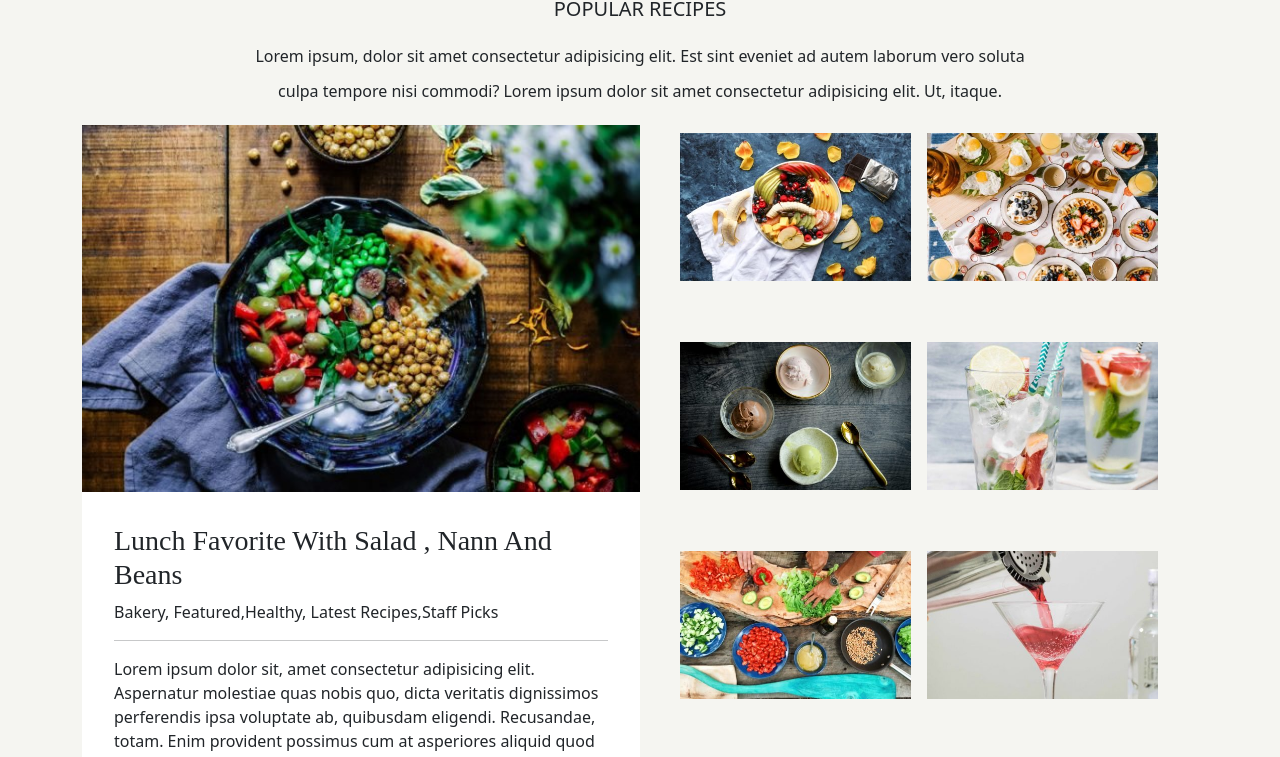
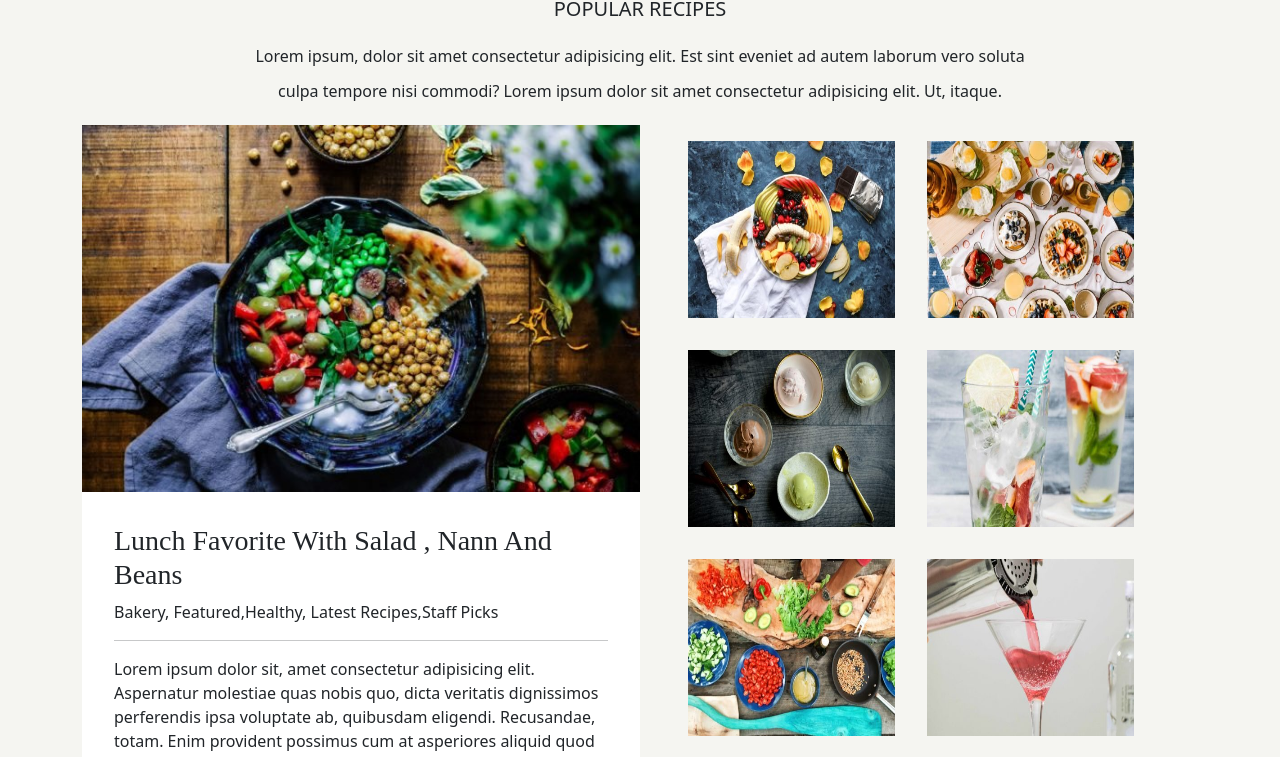
Before and after one commit to AndreaGallini/proj-html-vuejs, a Vue app: page / in a window 1280 px wide. Shown: the part 1619-2376 px from the top of the page. Built offline with nearby package versions, Linux system fonts and the light colour scheme; the HTML template or start-up script is replaced by a standard one.

Commit message:
starting add hover effect

```diff
--- a/src/components/MainComponents/FoodieJournalComponent.vue
+++ b/src/components/MainComponents/FoodieJournalComponent.vue
@@ -2,13 +2,22 @@
   <div class="container-lg my-container">
     <h2 class="title">Foodie journal</h2>
     <section class="row">
-      <div
-        class="col-4 my-cards"
-        v-for="(card, id) in store.foodieJournalArray"
-      >
+      <div class="my-cards" v-for="(card, id) in store.foodieJournalArray">
         <img :src="card.image" alt="" />
+
         <h3>{{ card.title }}</h3>
         <p>{{ card.date }}</p>
+        <div class="card__overlay">
+          <div class="overlay__text">
+            <span class="round">
+              <a href="#">
+                <i class="fa-solid fa-link"></i>
+              </a>
+            </span>
+
+            <p>{{ card.title }}</p>
+          </div>
+        </div>
       </div>
     </section>
   </div>
@@ -26,6 +35,7 @@ export default {
 </script>
 
 <style lang="scss" scoped>
+@use "../../assets/partials/partials" as *;
 img {
   width: 100%;
   margin-bottom: 10px;
@@ -63,6 +73,12 @@ img {
   flex-direction: column;
   align-items: center;
   justify-content: center;
+  position: relative;
+  width: calc(100% / 3);
+  img {
+    position: relative;
+    width: 100%;
+  }
 }
 .my-container {
   position: absolute;
@@ -74,4 +90,50 @@ img {
 h3 {
   font-family: "Vidaloka", serif;
 }
+.card__overlay {
+  position: absolute;
+  top: 0;
+  bottom: 0;
+  left: 0.75rem;
+  right: 0;
+  height: 273px;
+  width: calc(100% - 1.5rem);
+  opacity: 0;
+  visibility: none;
+  transition: 0.5s ease;
+
+  background: rgb(255, 74, 0);
+  background: linear-gradient(
+    0deg,
+    rgba(255, 74, 0, 0.9094012605042017) 0%,
+    rgba(150, 51, 0, 0.8477766106442577) 85%
+  );
+}
+.overlay__text {
+  display: flex;
+  flex-direction: column;
+  align-items: center;
+  justify-content: center;
+  height: 273px;
+  color: white;
+  p {
+    font-family: "Vidaloka", serif;
+    font-weight: bold;
+    font-size: 20px;
+    padding: 1rem 1rem;
+  }
+}
+.my-cards:hover .card__overlay {
+  opacity: 1;
+}
+.round {
+  background-color: white;
+  padding: 0.75rem;
+  border-radius: 50%;
+  color: $brandColor;
+  a {
+    text-decoration: none;
+    color: $brandColor;
+  }
+}
 </style>
--- a/src/components/MainComponents/JumboComponent.vue
+++ b/src/components/MainComponents/JumboComponent.vue
@@ -56,9 +56,14 @@ export default {};
   flex-wrap: wrap;
   text-align: center;
   padding: 3rem;
+  cursor: pointer;
   h2 {
     font-size: 50px;
     font-family: "Vidaloka", serif;
+    transition: all 0.5s;
+    &:hover {
+      color: $brandColor;
+    }
   }
 }
 </style>
--- a/src/components/MainComponents/PopularRecipes.vue
+++ b/src/components/MainComponents/PopularRecipes.vue
@@ -32,8 +32,19 @@
         </div>
       </div>
       <div class="right">
-        <div class="col-6" v-for="cards in store.popularRecipes">
-          <img :src="cards" alt="" />
+        <div class="my-card-6" v-for="cards in store.popularRecipes">
+          <img :src="cards.img" alt="" />
+          <div class="card__overlay">
+            <div class="overlay__text">
+              <span class="round">
+                <a :href="cards.link">
+                  <i class="fa-solid fa-link"></i>
+                </a>
+              </span>
+
+              <p>{{ cards.testo }}</p>
+            </div>
+          </div>
         </div>
       </div>
     </div>
@@ -86,7 +97,7 @@ img {
   flex-wrap: wrap;
   padding: 0 2rem;
   div {
-    padding: 0.5rem;
+    padding: 1rem;
     img {
       width: 100%;
     }
@@ -115,4 +126,58 @@ h2 {
 h3 {
   font-family: "Vidaloka", serif;
 }
+.my-card-6 {
+  position: relative;
+  width: calc((100% - 1rem) / 2);
+  display: flex;
+  flex-direction: column;
+  align-items: center;
+  justify-content: center;
+  text-align: center;
+  img {
+    width: 100%;
+    height: 100%;
+  }
+  i {
+    margin-bottom: 2rem;
+  }
+  p {
+    color: white;
+    font-family: "Vidaloka", serif;
+    font-weight: bold;
+    font-size: 18px;
+  }
+}
+.card__overlay {
+  position: absolute;
+  top: 1rem;
+  bottom: 1rem;
+  left: 1rem;
+  right: 0;
+  height: calc(100% - 2rem);
+  width: calc(100% - 2rem);
+  opacity: 0;
+  visibility: none;
+  transition: 0.5s ease;
+
+  background: rgb(255, 74, 0);
+  background: linear-gradient(
+    0deg,
+    rgba(255, 74, 0, 0.9094012605042017) 0%,
+    rgba(150, 51, 0, 0.8477766106442577) 85%
+  );
+}
+.my-card-6:hover .card__overlay {
+  opacity: 1;
+}
+.round {
+  background-color: white;
+  padding: 0.75rem;
+  border-radius: 50%;
+  color: $brandColor;
+  a {
+    text-decoration: none;
+    color: $brandColor;
+  }
+}
 </style>
--- a/src/store.js
+++ b/src/store.js
@@ -30,14 +30,63 @@ export const store = reactive({
 
     ],
     popularRecipes: [
-        '/images/Mixed-fruits-460x295.jpg',
-        '/images/r-rachel-park-366508-unsplash-min-460x295.jpg',
-        '/images/r-michelle-tsang-500721-unsplash-min-460x295.jpg',
-        '/images/quick-summer-drink-460x295.jpg',
-        '/images/r-maarten-van-den-heuvel-400626-unsplash-min-460x295.jpg',
-        '/images/perfect-cosmopolitan-460x295.jpg',
-        '/images/r-brooke-lark-96398-unsplash-min-460x295.jpg',
-        '/images/fi2x-6-460x295.jpg',
+        {
+            img: '/images/Mixed-fruits-460x295.jpg',
+            testo: 'Fruit Platter with Banana,Mango,Berries and Orange',
+            link:'https://avada.theme-fusion.com/food/recipes/fruit-platter-with-banana-mango-berries-and-orange/',
+
+
+        },
+        {
+            img: '/images/r-rachel-park-366508-unsplash-min-460x295.jpg',
+            testo: 'Breakfast Delight With STrawberry, Egg And Fruit',
+            link:'https://avada.theme-fusion.com/food/recipes/breakfast-delight-with-strawberry-egg-and-fruit/',
+
+
+        },
+        {
+            img: '/images/r-michelle-tsang-500721-unsplash-min-460x295.jpg',
+            testo: 'Ice Cream HeaveWith Vanilla,Chocolate And Pistacchio',
+            link:'https://avada.theme-fusion.com/food/recipes/ice-cream-heaven-with-vanilla-chocolate-and-pistachio/',
+
+
+        },
+        {
+            img: '/images/quick-summer-drink-460x295.jpg',
+            testo: 'Video Recipe: How to Make a Cool Summer Drink',
+            link:'https://avada.theme-fusion.com/food/recipes/video-recipe-how-to-make-a-cool-summer-drink/',
+
+
+        },
+        {
+            img: '/images/r-maarten-van-den-heuvel-400626-unsplash-min-460x295.jpg',
+            testo: 'Ketogenic Diet Recipe with Avocado',
+            link:'https://avada.theme-fusion.com/food/recipes/ketogenic-diet-recipe-with-avocado/',
+
+
+        },
+        {
+            img: '/images/perfect-cosmopolitan-460x295.jpg',
+            testo: 'Video Recipe : The Perfect Cosmopolitan',
+            link:'https://avada.theme-fusion.com/food/recipes/video-recipe-the-perfect-cosmopolitan/',
+
+
+        },
+        {
+            img: '/images/r-brooke-lark-96398-unsplash-min-460x295.jpg',
+            testo: 'Summer Cheese Platter with Berries, Crackers and Wine',
+            link:'https://avada.theme-fusion.com/food/recipes/summer-cheese-platter-with-berries-crackers-and-wine/',
+
+
+        },
+        {
+            img: '/images/fi2x-6-460x295.jpg',
+            testo: 'Strawberyy Fruit Pies Served With Tea',
+            link:'https://avada.theme-fusion.com/food/recipes/strawberry-fruit-pies-served-with-tea/',
+
+
+        },
+
     ],
     culinaryCollection: [
         {
```
Also changed, not shown: src/assets/general.scss (line endings or trailing spaces).
